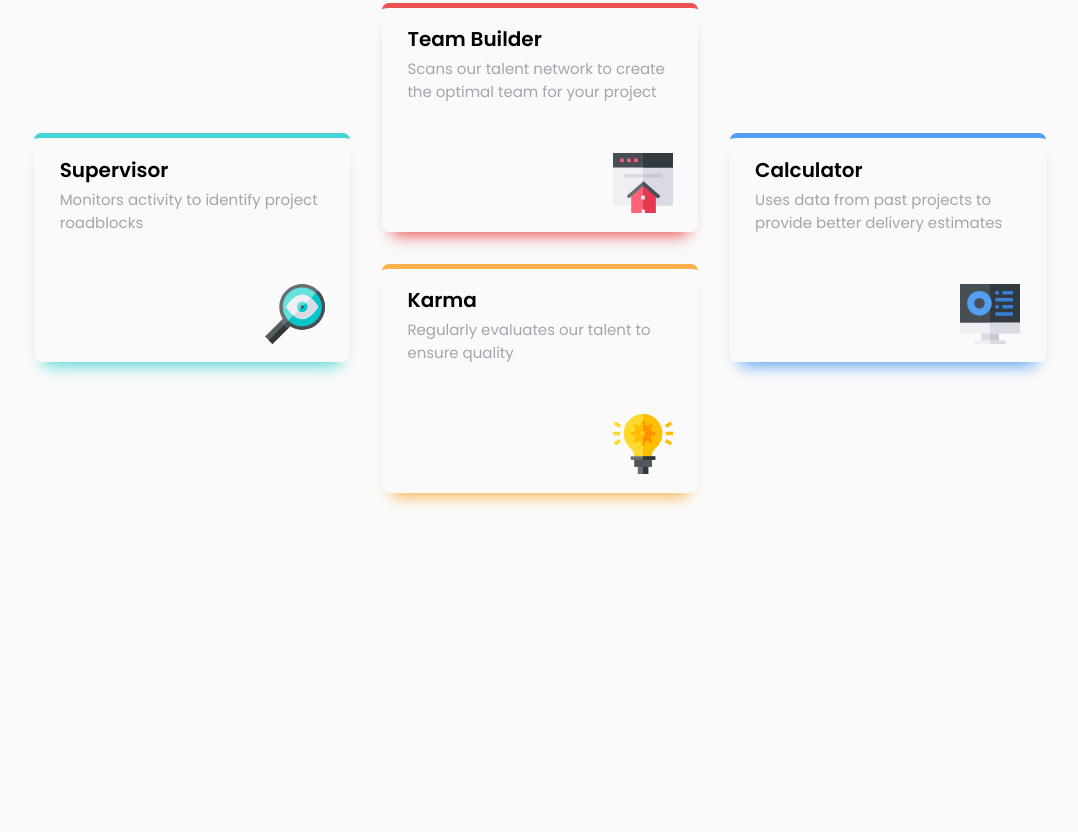
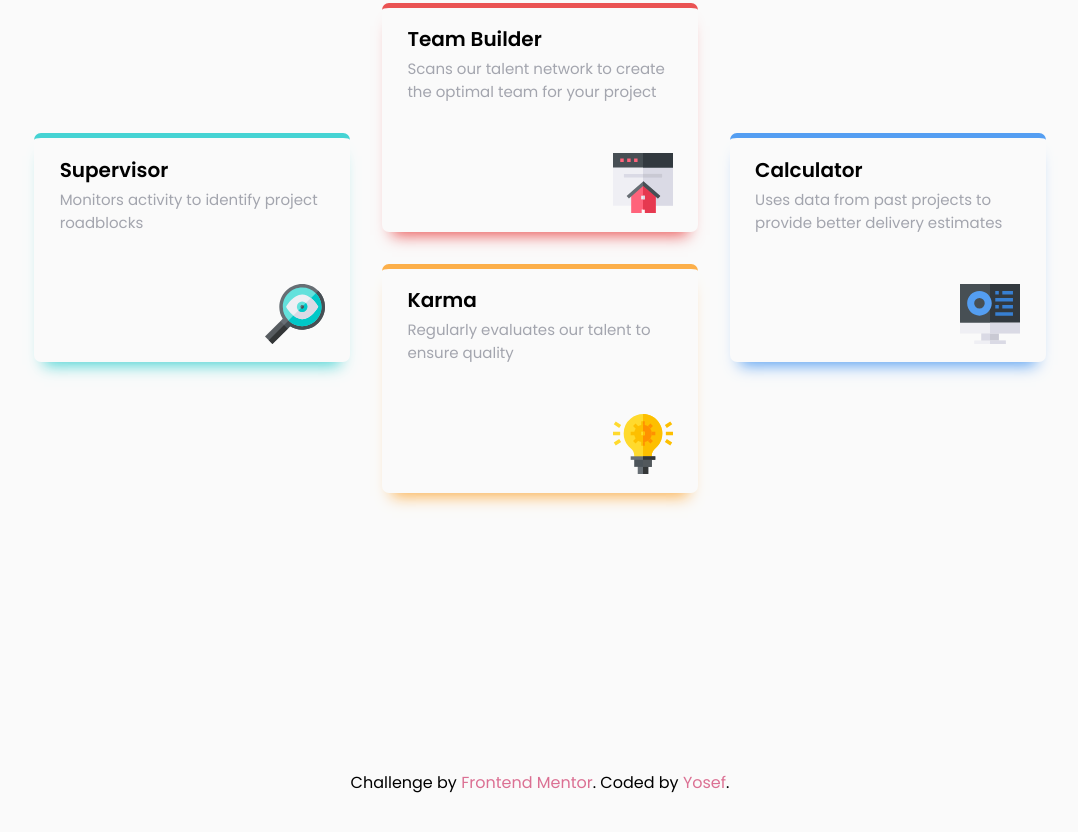
Before and after one commit to Yosity/Four-card-feature-section, a plain HTML site: page index.html in a window 1280 px wide. Shown: the part 318-1150 px from the top of the page, without its empty margins (100-1178 px from the left). Before the commit the page ends 1128 px from the top, so only its background shows below. Drawn offline with Linux system fonts and the light colour scheme.

Commit message:
small update

```diff
--- a/index.html
+++ b/index.html
@@ -23,15 +23,6 @@
     <title>Frontend Mentor | Four card feature section</title>
 
     <!-- Feel free to remove these styles or customise in your own stylesheet 👍 -->
-    <style>
-      .attribution {
-        font-size: 11px;
-        text-align: center;
-      }
-      .attribution a {
-        color: hsl(228, 45%, 44%);
-      }
-    </style>
   </head>
   <body>
     <header>
@@ -77,7 +68,7 @@
         Challenge by
         <a href="https://www.frontendmentor.io?ref=challenge" target="_blank"
           >Frontend Mentor</a
-        >. Coded by <a href="#">Your Name Here</a>.
+        >. Coded by <a href="#">Yosef</a>.
       </p>
     </footer>
   </body>
--- a/style.css
+++ b/style.css
@@ -123,3 +123,14 @@ p {
 .attribution {
     display: none;
 }
+@media (min-width:1000px){
+    .attribution {
+        display: block;
+        font-size: 16px;
+        color: black;
+    }
+    .attribution a {
+        color: palevioletred;
+        text-decoration: none;
+    }
+}
```
